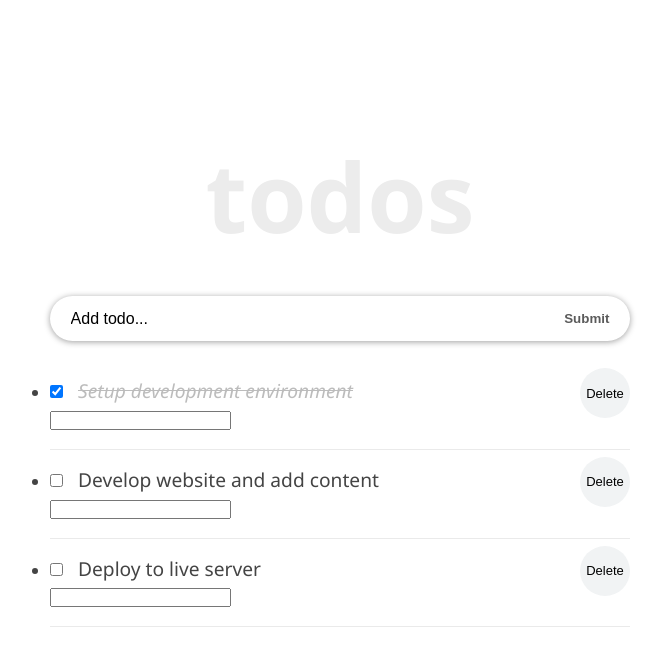
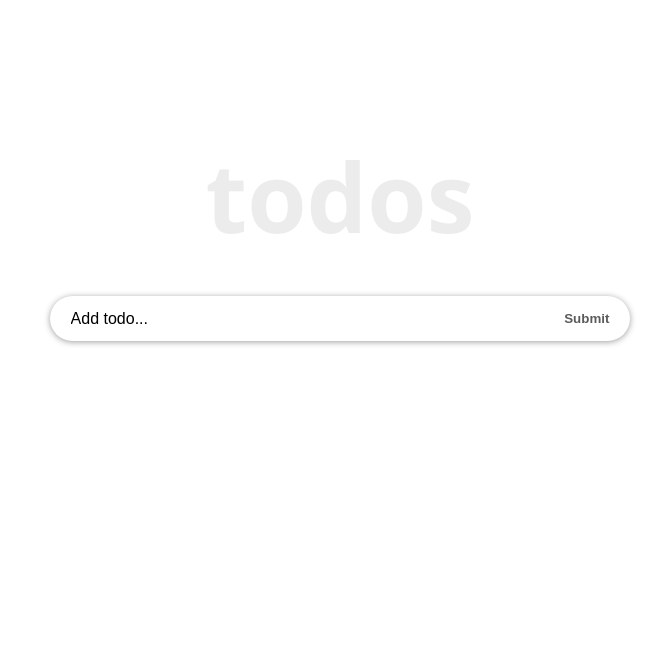
Before and after one commit to elmar8287/react-tuto, a React (Create React App) app: page / in a window 1280 px wide. Shown: the top 666 px of the page, without its empty margins (300-964 px from the left). Built offline with nearby package versions, Linux system fonts and the light colour scheme.

Commit message:
Check and modify container file

```diff
--- a/src/components/TodoContainer.js
+++ b/src/components/TodoContainer.js
@@ -1,80 +1,98 @@
-import React from "react"
-import TodosList from "./TodosList";
-import Header from "./Header"
-import InputTodo from "./InputTodo"
-import { v4 as uuidv4 } from "uuid";
+import React from 'react';
+import { v4 as uuidv4 } from 'uuid';
+import TodosList from './TodosList';
+import Header from './Header';
+import InputTodo from './InputTodo';
+
 class TodoContainer extends React.Component {
-  state = {
-    todos: [
-      {
-        id: uuidv4(),
-        title: "Setup development environment",
-        completed: true
-      },
-      {
-        id: uuidv4(),
-        title: "Develop website and add content",
-        completed: false
-      },
-      {
-        id: uuidv4(),
-        title: "Deploy to live server",
-        completed: false
-      }
-    ]
-   };
+  constructor(props) {
+    super(props);
+    this.state = {
+      todos: [],
+    };
+  }
 
-   handleChange = id => {
-    this.setState(prevState => {
-      return {
-        todos: prevState.todos.map(todo => {
+  componentDidMount() {
+    const temp = localStorage.getItem('todos');
+    const loadedTodos = JSON.parse(temp);
+    if (loadedTodos) {
+      this.setState({
+        todos: loadedTodos,
+      });
+    }
+  }
+
+  componentDidUpdate(prevProps, prevState) {
+    const { todos } = this.state;
+    if (prevState.todos !== todos) {
+      const temp = JSON.stringify(todos);
+      localStorage.setItem('todos', temp);
+    }
+  }
+
+    handleChange = (id) => {
+      this.setState((prevState) => ({
+        todos: prevState.todos.map((todo) => {
           if (todo.id === id) {
             return {
               ...todo,
               completed: !todo.completed,
-            }
+            };
           }
-          return todo
+          return todo;
         }),
-      }
-    })
-  };
+      }));
+    };
 
-  delTodo = id => {
+  delTodo = (id) => {
+    const { todos } = this.state;
     this.setState({
-      todos: [
-        ...this.state.todos.filter(todo => {
-          return todo.id !== id;
-        })
-      ]
+      todos: [...todos.filter((todo) => todo.id !== id)],
     });
   };
 
-  addTodoItem = title => {
+  addTodoItem = (title) => {
+    const { todos } = this.state;
     const newTodo = {
       id: uuidv4(),
-      title: title,
-      completed: false
+      title,
+      completed: false,
     };
     this.setState({
-      todos: [...this.state.todos, newTodo]
+      todos: [...todos, newTodo],
     });
   };
 
+  setUpdate = (updatedTitle, id) => {
+    const { todos } = this.state;
+    this.setState({
+      todos: todos.map((todo) => {
+        if (todo.id === id) {
+          // eslint-disable-next-line no-param-reassign
+          todo.title = updatedTitle;
+        }
+        return todo;
+      }),
+    });
+  }
+
   render() {
+    const { todos } = this.state;
     return (
       <div className="container">
         <div className="inner">
           <Header />
           <InputTodo addTodoProps={this.addTodoItem} />
           <TodosList
-            todos={this.state.todos}
+            todos={todos}
             handleChangeProps={this.handleChange}
             deleteTodoProps={this.delTodo}
+            setUpdate={this.setUpdate}
           />
         </div>
       </div>
     );
   }
 }
-export default TodoContainer
+
+export default TodoContainer;
```
